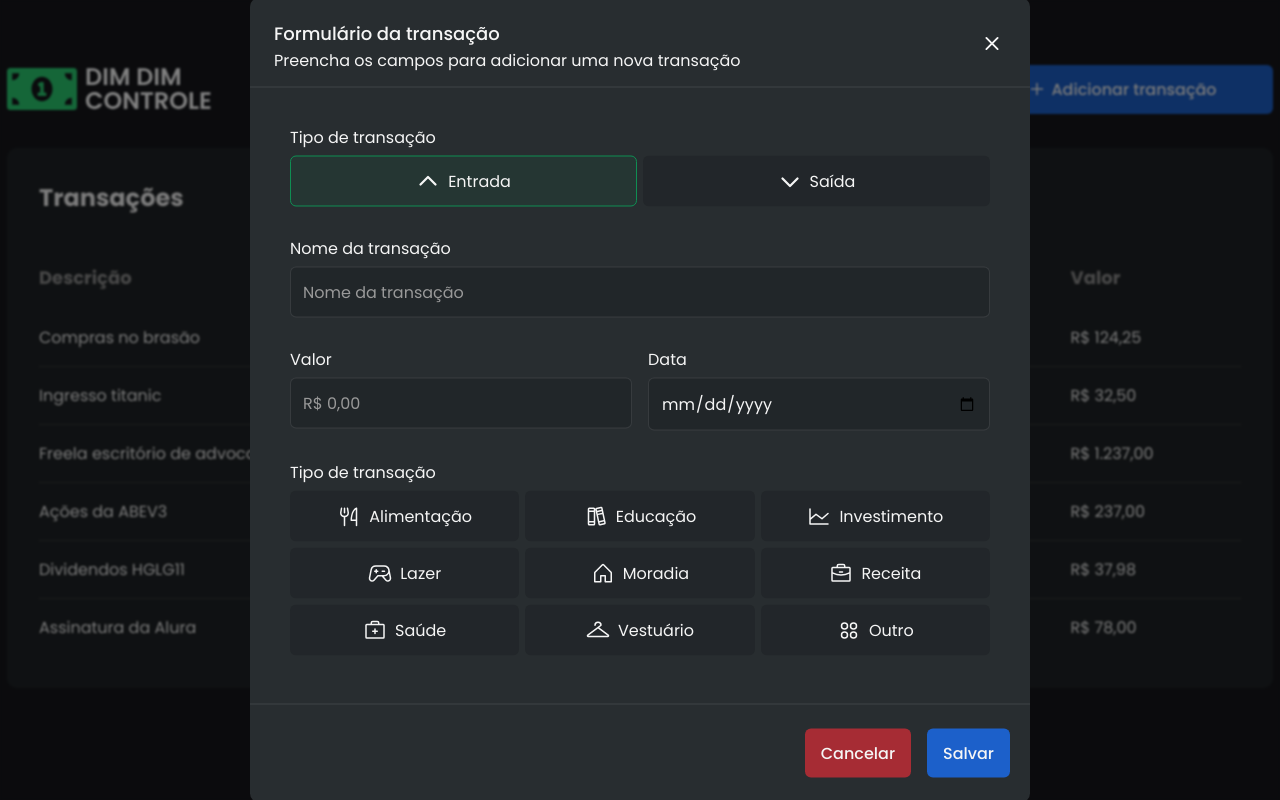
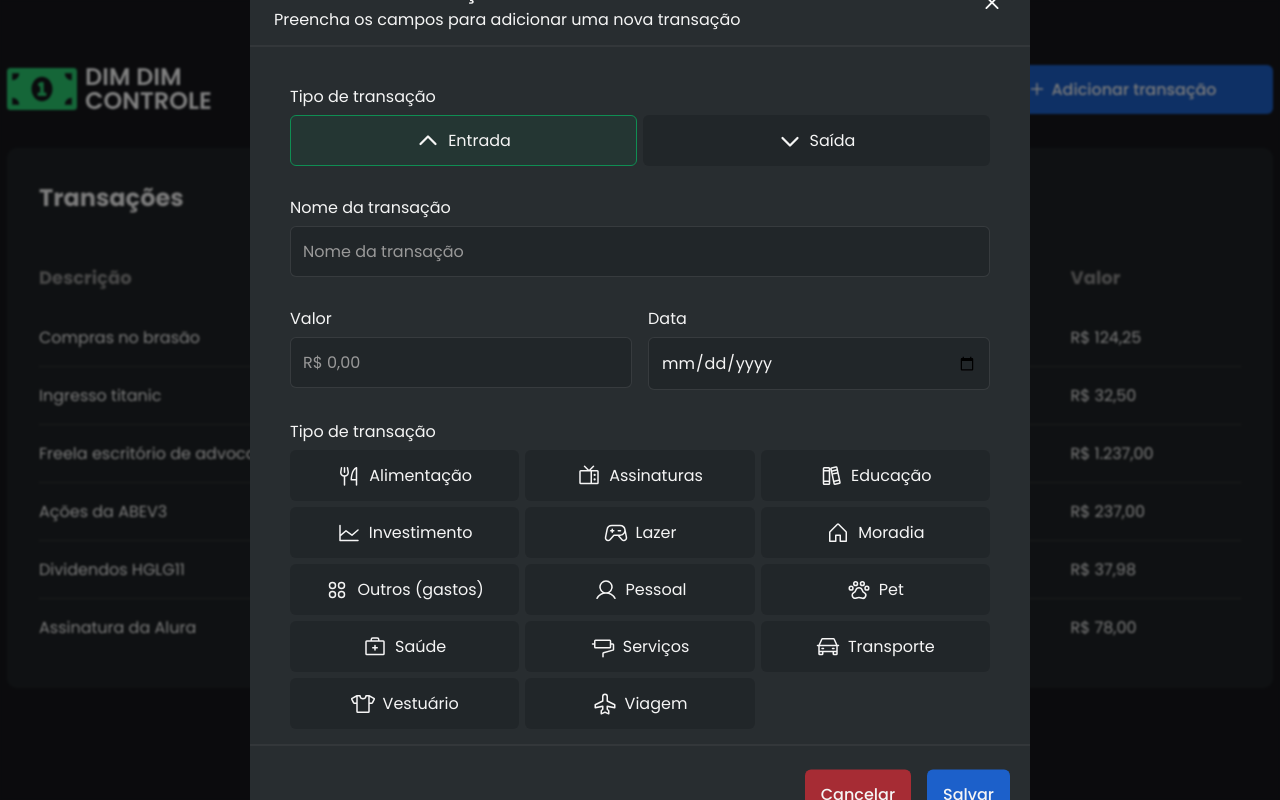
Before and after one commit to leovargasdev/dim-dim-controller, a Next.js app: page / in a window 1280 px wide. Both pictures are taken after a click on the button "Adicionar transação". Built offline with nearby package versions, Linux system fonts and the light colour scheme.

Commit message:
feat: add novas categorias

```diff
--- a/src/data/categories.tsx
+++ b/src/data/categories.tsx
@@ -1,12 +1,17 @@
 import {
+  PawPrint,
+  Car,
   Books,
-  Briefcase,
+  Airplane,
   ChartLine,
   CirclesFour,
-  CoatHanger,
+  TShirt,
   FirstAidKit,
   ForkKnife,
+  User,
   GameController,
+  PaintRoller,
+  Television,
   House
 } from '@phosphor-icons/react'
 
@@ -15,6 +20,11 @@ export default [
     name: 'Alimentação',
     value: 'alimentacao',
     icon: <ForkKnife size={24} weight="regular" />
+  },
+  {
+    name: 'Assinaturas',
+    value: 'assinaturas',
+    icon: <Television size={24} weight="regular" />
   },
   {
     name: 'Educação',
@@ -37,9 +47,19 @@ export default [
     icon: <House size={24} weight="regular" />
   },
   {
-    name: 'Receita',
-    value: 'receita',
-    icon: <Briefcase size={24} weight="regular" />
+    name: 'Outros (gastos)',
+    value: 'outros',
+    icon: <CirclesFour size={24} weight="regular" />
+  },
+  {
+    name: 'Pessoal',
+    value: 'pessoal',
+    icon: <User size={24} weight="regular" />
+  },
+  {
+    name: 'Pet',
+    value: 'pet',
+    icon: <PawPrint size={24} weight="regular" />
   },
   {
     name: 'Saúde',
@@ -47,13 +67,23 @@ export default [
     icon: <FirstAidKit size={24} weight="regular" />
   },
   {
+    name: 'Serviços',
+    value: 'servicos',
+    icon: <PaintRoller size={24} weight="regular" />
+  },
+  {
+    name: 'Transporte',
+    value: 'transporte',
+    icon: <Car size={24} weight="regular" />
+  },
+  {
     name: 'Vestuário',
     value: 'vestuario',
-    icon: <CoatHanger size={24} weight="regular" />
+    icon: <TShirt size={24} weight="regular" />
   },
   {
-    name: 'Outro ',
-    value: 'outro',
-    icon: <CirclesFour size={24} weight="regular" />
+    name: 'Viagem',
+    value: 'viagem',
+    icon: <Airplane size={24} weight="regular" />
   }
 ]
--- a/src/pages/index.tsx
+++ b/src/pages/index.tsx
@@ -1,6 +1,7 @@
+import { NextPage } from 'next'
+
 import { Header } from 'components/Header'
 import { Transactions } from 'components/Transactions'
-import { NextPage } from 'next'
 
 import styles from 'styles/home.module.scss'
 
```
